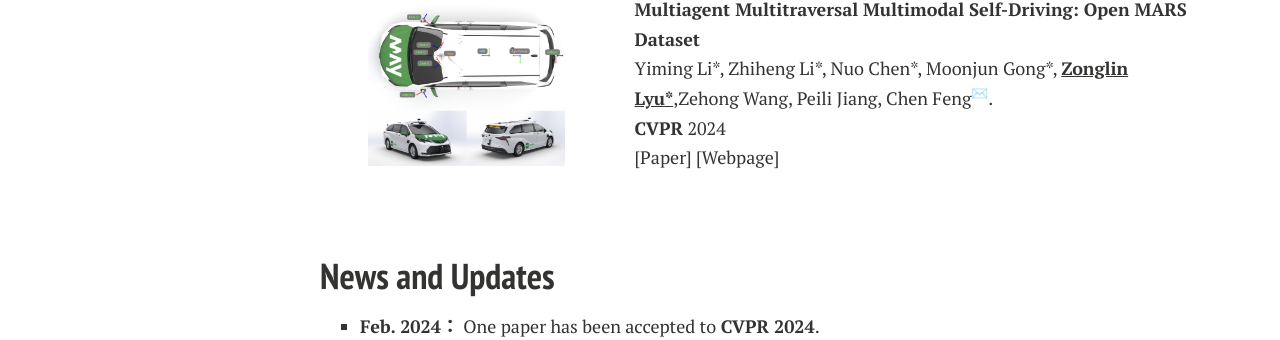
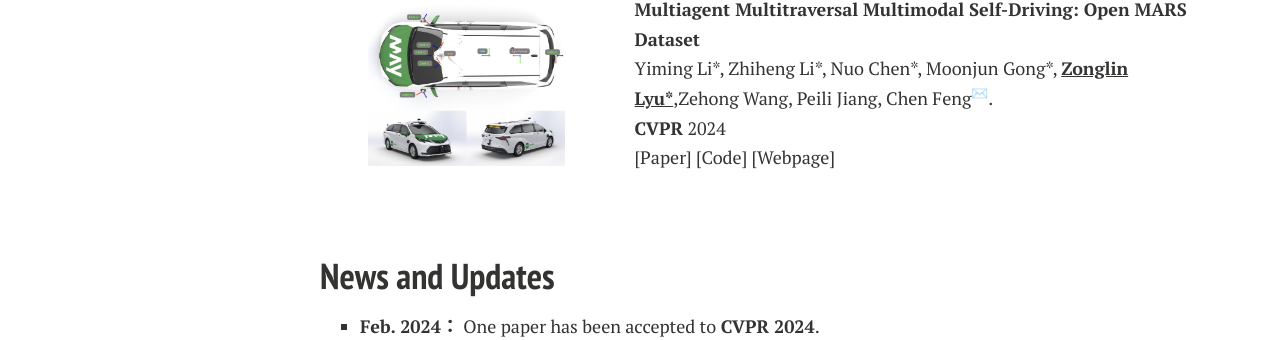
Before and after one commit to ZonglinL/ZonglinL.github.io, a Jekyll site: the page built from index.md, in a window 1280 px wide. Shown: the part 1369-1709 px from the top of the page. Built offline with Jekyll 4.4.1, drawn with Linux system fonts in a browser that asks for light colours; nearby versions of some CDN libraries; comment, search, counter and statistics services are not loaded; a style sheet for code colours, icons or effects is not loaded; our own code applies the rules of GitHub Pages for plain Markdown files.

Commit message:
Update index.md

```diff
--- a/index.md
+++ b/index.md
@@ -103,6 +103,7 @@ I am always happy to chat about research (and also non-research stuffs such as e
           <strong>CVPR</strong> 2024
           <br>
           <a href="https://openaccess.thecvf.com/content/CVPR2024/papers/Li_Multiagent_Multitraversal_Multimodal_Self-Driving_Open_MARS_Dataset_CVPR_2024_paper.pdf" class="custom-link—paper">[Paper]</a>
+          <a href="https://github.com/ai4ce/MARS" class="custom-link—code">[Code]</a>
           <a href="https://ai4ce.github.io/MARS" class="custom-link—project">[Webpage]</a>
       </td>
     </tr>
```
